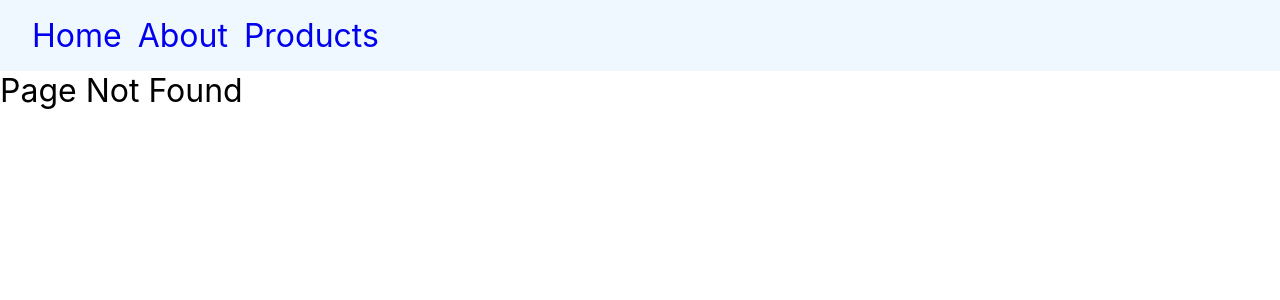
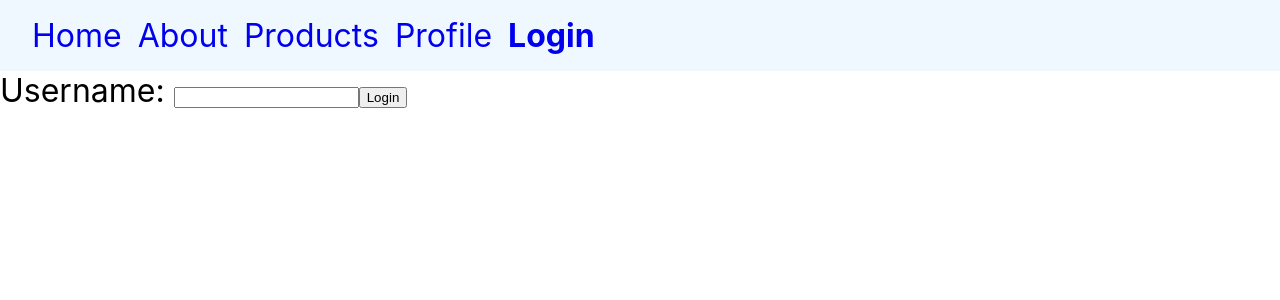
Before and after one commit to sushantsharmaa/react-router-dom-v6.4.2, a React (Create React App) app: page /login in a window 1280 px wide. Before the commit this address had no page. Shown: the top 300 px of the page. Built offline with nearby package versions, Linux system fonts and the light colour scheme.

Commit message:
Protected Routes

```diff
--- a/src/App.jsx
+++ b/src/App.jsx
@@ -1,21 +1,24 @@
 import React from "react";
 import Home from "./components/Home/Home";
-// import About from "./components/About/About";
+import Users from "./components/Users/Users";
 import Navbar from "./components/Navbar/Navbar";
 import { Routes, Route } from "react-router-dom";
+import { Admin } from "./components/Admin/Admin";
+import NoMatch from "./components/NoMatch/NoMatch";
+import Profile from "./components/Profile/Profile";
+import Products from "./components/Products/Products";
+import NewProducts from "./components/Products/NewProducts";
+import UserDetails from "./components/UserDetails/UserDetails";
 import OrderSummary from "./components/OrderSummary/OrderSummary";
-import Products from "./components/Products/Products";
 import FeaturedProducts from "./components/Products/FeaturedProducts";
-import NewProducts from "./components/Products/NewProducts";
-import NoMatch from "./components/NoMatch/NoMatch";
-import Users from "./components/Users/Users";
-import UserDetails from "./components/UserDetails/UserDetails";
-import { Admin } from "./components/Admin/Admin";
+import { AuthProvider } from "./utils/auth";
+import Login from "./components/Login/Login";
+import RequireAuth from "./utils/RequireAuth";
 const LazyAbout = React.lazy(() => import("./components/About/About"));
 
 function App() {
   return (
-    <>
+    <AuthProvider>
       <Navbar />
       <Routes>
         <Route path="/" element={<Home />} />
@@ -37,9 +40,18 @@
           <Route path=":userId" element={<UserDetails />} />
           <Route path="admin" element={<Admin />} />
         </Route>
+        <Route
+          path="profile"
+          element={
+            <RequireAuth>
+              <Profile />
+            </RequireAuth>
+          }
+        />
+        <Route path="login" element={<Login />} />
         <Route path="*" element={<NoMatch />} />
       </Routes>
-    </>
+    </AuthProvider>
   );
 }
 
--- /dev/null
+++ b/src/components/Login/Login.jsx
@@ -0,0 +1,29 @@
+import React, { useState } from "react";
+import { useAuth } from "../../utils/auth";
+import { useNavigate, useLocation } from "react-router-dom";
+
+const Login = () => {
+  const auth = useAuth();
+  const location = useLocation();
+  const navigate = useNavigate();
+  const [userName, setUserName] = useState("");
+
+  const redirectPath = location.state?.path || "/";
+
+  const handleLogin = () => {
+    auth.login(userName);
+    navigate(redirectPath, { replace: true });
+  };
+
+  return (
+    <div>
+      <label>
+        Username:{" "}
+        <input type="text" onChange={(e) => setUserName(e.target.value)} />
+      </label>
+      <button onClick={handleLogin}>Login</button>
+    </div>
+  );
+};
+
+export default Login;
--- a/src/components/Navbar/Navbar.jsx
+++ b/src/components/Navbar/Navbar.jsx
@@ -1,12 +1,16 @@
 import React from "react";
 import { NavLink } from "react-router-dom";
+import { useAuth } from "../../utils/auth";
 
 const Navbar = () => {
+  const auth = useAuth();
   return (
     <nav>
       <NavLink to="/">Home</NavLink>
       <NavLink to="/about">About</NavLink>
       <NavLink to="/products">Products</NavLink>
+      <NavLink to="/profile">Profile</NavLink>
+      {!auth.user && <NavLink to="/login">Login</NavLink>}
     </nav>
   );
 };
--- /dev/null
+++ b/src/components/Profile/Profile.jsx
@@ -0,0 +1,22 @@
+import React from "react";
+import { useAuth } from "../../utils/auth";
+import { useNavigate } from "react-router-dom";
+
+const Profile = () => {
+  const auth = useAuth();
+  const navigate = useNavigate();
+
+  const handleLogout = () => {
+    auth.logout();
+    navigate("/");
+  };
+
+  return (
+    <div>
+      <h2>Welcome {auth.user}</h2>
+      <button onClick={handleLogout}>Logout</button>
+    </div>
+  );
+};
+
+export default Profile;
--- /dev/null
+++ b/src/utils/RequireAuth.jsx
@@ -0,0 +1,16 @@
+import React from "react";
+import { useAuth } from "./auth";
+import { Navigate, useLocation } from "react-router-dom";
+
+const RequireAuth = ({ children }) => {
+  const auth = useAuth();
+  const location = useLocation();
+
+  if (!auth.user) {
+    return <Navigate to="/login" state={{ path: location.pathname }} />;
+  }
+
+  return children;
+};
+
+export default RequireAuth;
--- /dev/null
+++ b/src/utils/auth.jsx
@@ -0,0 +1,25 @@
+import { createContext, useContext, useState } from "react";
+
+const AuthContext = createContext(null);
+
+export const AuthProvider = ({ children }) => {
+  const [user, setUser] = useState(null);
+
+  const login = (user) => {
+    setUser(user);
+  };
+
+  const logout = () => {
+    setUser(null);
+  };
+
+  return (
+    <AuthContext.Provider value={{ user, login, logout }}>
+      {children}
+    </AuthContext.Provider>
+  );
+};
+
+export const useAuth = () => {
+  return useContext(AuthContext);
+};
```
